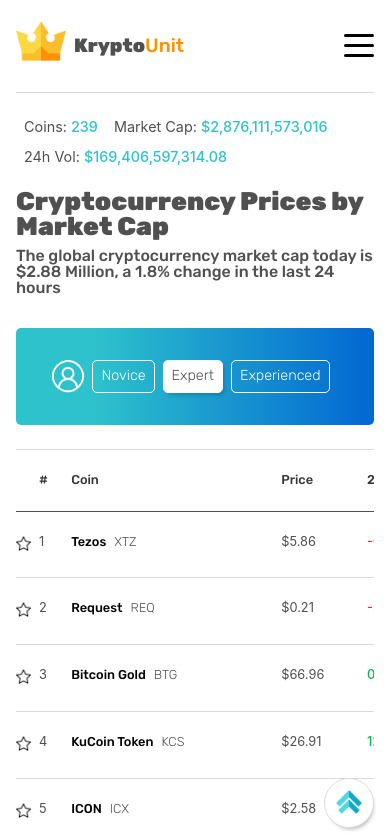
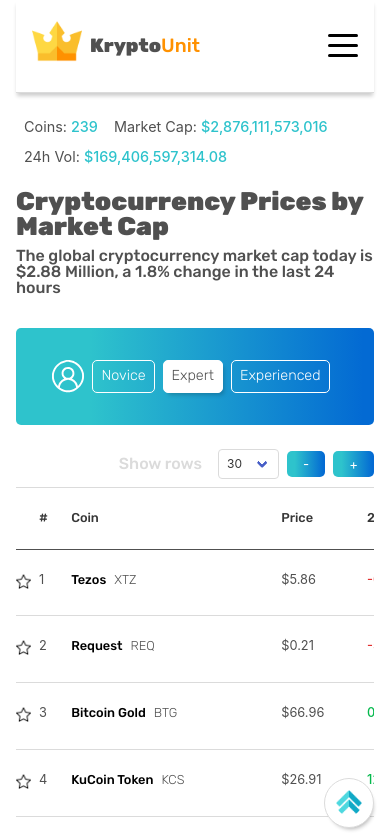
Before and after one commit to regola-Tacens/krypto-unit, a React (Create React App) app: page / in a window 390 px wide. Shown: the top 837 px of the page. Built offline with nearby package versions, Linux system fonts and the light colour scheme.

Commit message:
added page selector at the top fo the currency list

```diff
--- a/src/Home/CurrencyItem.js
+++ b/src/Home/CurrencyItem.jsx
@@ -4,6 +4,7 @@
 
 const CurrencyItem = ({ currencies, isNovice, isExpert, page, rows }) => {
   return (
+    // List of currencies on screen, the number of currencies depends on the selected value of 'rows'
     <>
       {currencies.map((currency, index) => {
 
--- a/src/Home/Home.jsx
+++ b/src/Home/Home.jsx
@@ -5,7 +5,7 @@
 import UserLevel from "./UserLevel";
 import currenciesData from "../data/coinmarket_app_20211115.json";
 import globalMarketCap from "../utils/globalMktCalculator";
-import ScrollUp from "./ScrollUp";
+import ScrollUp from "../utils/ScrollUp";
 import PageSelector from "./PageSelector";
 import HeaderInfos from "./HeaderInfos";
 
@@ -202,6 +202,12 @@
         isExpert={isExpert}
         isExperienced={isExperienced}
       />
+      <PageSelector
+        handleSelectRow={handleSelectRow}
+        handlePreviousPage={handlePreviousPage}
+        handleNextPage={handleNextPage}
+        numberOfCurrencies={currenciesData.RECORDS.length}
+      />
       <CurrenciesList
         sortedCurrencies={sortedCurrencies}
         isNovice={isNovice}
@@ -223,6 +229,7 @@
         handleSelectRow={handleSelectRow}
         handlePreviousPage={handlePreviousPage}
         handleNextPage={handleNextPage}
+        numberOfCurrencies={currenciesData.RECORDS.length}
       />
     </div>
   );
--- a/src/Home/HomeTitle.jsx
+++ b/src/Home/HomeTitle.jsx
@@ -6,7 +6,6 @@
     <div className="mainTitle">
       <h1 className="mainTitle__hero">Cryptocurrency Prices by Market Cap</h1>
       <p className="mainTitle__baseline">The global cryptocurrency market cap today is ${globalMarketCap} Million, a 1.8% change in the last 24 hours</p>
-      {/* <div>Highlight</div> */}
     </div>
   )
 }
--- a/src/Home/PageSelector.jsx
+++ b/src/Home/PageSelector.jsx
@@ -1,5 +1,5 @@
 
-const PageSelector = ({ handleSelectRow, handlePreviousPage, handleNextPage }) => {
+const PageSelector = ({ handleSelectRow, handlePreviousPage, handleNextPage, numberOfCurrencies }) => {
   return (
     <div className="home__btnContainer">
     <label className="home__btnContainer__showRows" htmlFor="currencyQuantity">Show rows</label>
@@ -8,6 +8,7 @@
           <option value="30">30</option>
           <option value="50">50</option>
           <option value="100">100</option>
+          <option value={numberOfCurrencies}>All</option>
         </select>
       </div>
       <button className="home__btnContainer__pageButton" onClick={handlePreviousPage}>-</button>
--- a/src/Home/ScrollUp.jsx
+++ /dev/null
@@ -1,13 +0,0 @@
-import upArrow from '../assets/img/up-chevron.png'
-
-const ScrollUp = () => {
-
-  const scrollUp = () => {
-    window.scrollTo({ top: 0, behavior :'smooth'});
-  }
-  return(
-    <img className="scrollUp" src={upArrow} alt="scroll up" onClick={scrollUp}/>
-  )
-}
-
-export default ScrollUp;
--- a/src/Home/UserLevel.jsx
+++ b/src/Home/UserLevel.jsx
@@ -3,7 +3,6 @@
 const UserLevel = ({onNoviceBtn, onExpertBtn, onExperiencedBtn, isNovice, isExpert, isExperienced}) => {
   return (
     <div className="level">
-      {/* <p className="level__expertise">Please choose your level of expertise</p> */}
       <img className="level__userIcon" src={user} alt="user level" />
       <div className={ isNovice ? "level__levelBtn level__levelBtn--active" : "level__levelBtn"} onClick={onNoviceBtn}>Novice</div>
       <div className={ isExpert ? "level__levelBtn level__levelBtn--active" : "level__levelBtn"} onClick={onExpertBtn}>Expert</div>
--- a/src/Home/index.scss
+++ b/src/Home/index.scss
@@ -1,45 +1,45 @@
-@use 'src/styles/vars';
+@use "src/styles/vars";
 
 .home {
   padding: 1.5rem;
   margin-top: 5rem;
-  &__btnContainer{
+  &__btnContainer {
     display: flex;
     justify-content: flex-end;
     align-items: center;
+    margin-bottom: 0.5rem;
 
-    &__pageButton{
-      margin: 0.5rem;
+    &__pageButton {
+      margin-left: 0.5rem;
       color: white;
       border-radius: 5px;
       border: none;
-      padding:0.3rem 1.5rem;
+      padding: 0.3rem 1rem;
       background: vars.$blueGradient;
     }
-    &__showRows{
-      font-family: 'Rubik', sans-serif;
+    &__showRows {
+      font-family: "Rubik", sans-serif;
       color: vars.$lightGrey;
-      margin-right:1rem;
+      margin-right: 1rem;
     }
   }
 }
 
 .mainTitle {
-  margin-top:1rem;
+  margin-top: 1rem;
   &__hero {
     margin-bottom: 0.5rem;
   }
   &__baseline {
     font-weight: 400;
-    font-size:1rem;
-    font-family: 'Rubik', sans-serif;
-    // margin-bottom: 0.5rem;
+    font-size: 1rem;
+    font-family: "Rubik", sans-serif;
   }
 }
 
 .level {
   position: relative;
-  background: linear-gradient(90deg, #2EC3CC 20.71%, #036AD3 97%);
+  background: linear-gradient(90deg, #2ec3cc 20.71%, #036ad3 97%);
   display: inline-flex;
   align-items: center;
   justify-content: center;
@@ -47,16 +47,16 @@
   border-radius: 5px;
   margin: 2rem 0rem;
   &__userIcon {
-    margin-right:1rem;
+    margin-right: 1rem;
   }
   &__levelBtn {
     font-size: 0.9rem;
-    font-family: 'Rubik', sans-serif;
+    font-family: "Rubik", sans-serif;
     font-weight: 300;
-    border:1px solid white;
+    border: 1px solid white;
     color: white;
     padding: 0.5rem;
-    margin-right:1rem;
+    margin-right: 1rem;
     border-radius: 5px;
     transform: translateY(0px);
     transition: 0.3s transform ease-in-out;
@@ -64,7 +64,7 @@
       background-color: white;
       color: vars.$darkGrey;
       font-weight: 400;
-      box-shadow: 3px 4px 4px -2px rgba(0,0,0,0.2);
+      box-shadow: 3px 4px 4px -2px rgba(0, 0, 0, 0.2);
     }
   }
   &__levelBtn:hover {
@@ -73,9 +73,9 @@
     transition: 0.3s transform ease-in-out;
   }
   &__userIcon {
-    width:2rem;
+    width: 2rem;
   }
-  &__expertise{
+  &__expertise {
     color: white;
     position: absolute;
     top: 0.5rem;
@@ -83,34 +83,13 @@
   }
 }
 
-.scrollUp{
-  cursor: pointer;
-  right: 1rem;
-  bottom: 1rem;
-  position: fixed;
-  width:50px;
-  border: 1px solid vars.$lightGrey;
-  background-color: white;
-  padding: 0.7rem;
-  border-radius: 50px;
-  box-shadow: 2px 4px 4px -3px rgba(0,0,0,0.3);
-  transform: translateY(0px);
-  transition: 0.3s transform ease-in-out;
-}
-
-.scrollUp:hover{
-  transform: translateY(-6px);
-  transition: 0.3s transform ease-in-out;
-
-}
-
-.headerInfos{
+.headerInfos {
   font-size: 0.9rem;
   display: flex;
   align-items: center;
   flex-wrap: wrap;
-  &__item{
-    margin:0.5rem;
+  &__item {
+    margin: 0.5rem;
   }
   &__item span {
     font-weight: 500;
@@ -118,39 +97,37 @@
   }
 }
 
-
-@media screen and (max-width:450px) {
-.home{
+@media screen and (max-width: 450px) {
+  .home {
     margin: 0 auto;
-  margin-top:6rem;
-  padding:0rem;
+    margin-top: 6rem;
+    padding: 0rem;
   }
-.level{
+  .level {
     width: 100%;
     padding: 2rem 1rem;
-  &__levelBtn{
-    margin-right:0.5rem;
+    &__levelBtn {
+      margin-right: 0.5rem;
       font-weight: 300;
     }
-  &__userIcon{
-    margin-right:0.5rem;
+    &__userIcon {
+      margin-right: 0.5rem;
     }
-  &__expertise{
+    &__expertise {
       left: 4rem;
     }
   }
 
   .mainTitle {
-  margin-top:1rem;
+    margin-top: 1rem;
     &__hero {
-    font-size:1.6rem;
+      font-size: 1.6rem;
       margin-bottom: 0.5rem;
     }
     &__baseline {
       font-weight: 400;
-    font-size:1rem;
-    font-family: 'Rubik', sans-serif;
-    // margin-bottom: 0.5rem;
+      font-size: 1rem;
+      font-family: "Rubik", sans-serif;
     }
   }
 }
--- a/src/Home/table.scss
+++ b/src/Home/table.scss
@@ -6,7 +6,7 @@
 }
 
 .currenciesTable {
-  font-size:0.9rem;
+  font-size: 0.9rem;
   width: 100%;
   margin: 0 auto;
   &__symbol {
@@ -44,15 +44,11 @@
   }
 }
 
-// .col {
-//   min-width: auto;
-//   max-width: auto;
-// }
-.col15{
+.col15 {
   min-width: 15px;
   max-width: 15px;
 }
-.col25{
+.col25 {
   min-width: 25px;
   max-width: 25px;
 }
@@ -72,15 +68,15 @@
   min-width: 200px;
   max-width: 200px;
 }
-.col150{
+.col150 {
   min-width: 150px;
   max-width: 150px;
 }
-.col125{
+.col125 {
   min-width: 120px;
   max-width: 120px;
 }
-.col100{
+.col100 {
   min-width: 100px;
   max-width: 100px;
 }
@@ -92,9 +88,9 @@
 tr {
   border-bottom: 0.5px solid vars.$lightGrey;
 }
-thead > tr{
+thead > tr {
   border-top: 1px solid vars.$lightGrey;
-  border-bottom:1px solid vars.$darkGrey;
+  border-bottom: 1px solid vars.$darkGrey;
 }
 
 td,
@@ -107,14 +103,13 @@
   font-weight: 500;
   cursor: pointer;
   &__text {
-    // position: relative;
     display: inline-block;
-    padding-right:1rem;
+    padding-right: 1rem;
   }
   &__text:hover {
     color: vars.$lightBlue;
   }
-  &__index{
+  &__index {
     text-align: left;
     padding: 0rem 0.5rem;
   }
@@ -147,8 +142,8 @@
   width: 75%;
 }
 
-@media screen and (max-width:1300px){
-  .currenciesTable{
-    font-size:0.8rem;
+@media screen and (max-width: 1300px) {
+  .currenciesTable {
+    font-size: 0.8rem;
   }
 }
--- a/src/NavBar/index.scss
+++ b/src/NavBar/index.scss
@@ -1,6 +1,7 @@
 @use "src/styles/vars";
 
 .header {
+  box-shadow: 0px 4px 4px -1px rgba(0, 0, 0, 0.2);
   z-index: 5;
   position: fixed;
   top: 0px;
@@ -35,7 +36,7 @@
     }
     &__buttons {
       display: flex;
-      font-size:0.9rem;
+      font-size: 0.9rem;
     }
   }
   &__userSpecs {
@@ -46,7 +47,7 @@
     }
     &__subscribe {
       background: vars.$blueGradient;
-      font-size: 0.9rem;;
+      font-size: 0.9rem;
       padding: 0.5rem 1rem;
       border-radius: 5px;
       margin-left: 0.5rem;
@@ -65,39 +66,37 @@
 .burger {
   display: none;
 }
-.menuBtn{
+.menuBtn {
   position: relative;
-  font-family: 'Rubik', sans-serif;
+  font-family: "Rubik", sans-serif;
   font-weight: 300;
   cursor: pointer;
 }
 
-.menuBtn:hover:after{
+.menuBtn:hover:after {
   position: absolute;
-  content:'';
-  left:0px;
-  bottom:-4px;
-  height:2px;
-  width:0%;
+  content: "";
+  left: 0px;
+  bottom: -4px;
+  height: 2px;
+  width: 0%;
   background: vars.$blueGradient;
   animation: line 0.1s linear forwards;
 }
 @keyframes line {
   from {
-    left:50%;
-    width:0%;
+    left: 50%;
+    width: 0%;
   }
   to {
-    left:5%;
-    width:90%;
+    left: 5%;
+    width: 90%;
   }
 }
 
-
-
 @media screen and (max-width: 1000px) {
   .header {
-    padding: 1rem 0rem;
+    padding: 1rem 1rem;
     flex-wrap: wrap;
     // width: 90%;
     &__navbar {
@@ -123,7 +122,7 @@
     cursor: pointer;
   }
 
-  .burger__background{
+  .burger__background {
     display: none;
   }
 
@@ -174,13 +173,13 @@
   }
 
   .burger--open {
-    z-index:50;
+    z-index: 50;
     position: absolute;
-    display:flex;
+    display: flex;
     flex-direction: column;
     justify-content: center;
     align-items: center;
-    right: - 1rem;
+    right: -1rem;
     top: 0px;
     width: 100vw;
     height: 101vh;
@@ -193,20 +192,19 @@
     animation-name: moveUp;
   }
 
-  .burgerCoins{
-    z-index:201;
-    font-size:1.5rem;
-    color:white;
+  .burgerCoins {
+    z-index: 201;
+    font-size: 1.5rem;
+    color: white;
   }
-
 }
 
 @keyframes moveUp {
   from {
-    top:100vh;
+    top: 100vh;
   }
 
   to {
-    top:0vh;
+    top: 0vh;
   }
 }
--- /dev/null
+++ b/src/utils/ScrollUp.jsx
@@ -0,0 +1,17 @@
+import upArrow from "../assets/img/up-chevron.png";
+
+const ScrollUp = () => {
+  const scrollUp = () => {
+    window.scrollTo({ top: 0, behavior: "smooth" });
+  };
+  return (
+    <img
+      className="scrollUp"
+      src={upArrow}
+      alt="scroll up"
+      onClick={scrollUp}
+    />
+  );
+};
+
+export default ScrollUp;
```
Also changed, not shown: src/Home/HeaderInfos.jsx (+23 -14 lines), src/styles/index.scss (+34 -17 lines). Lines whose indentation alone changed are shown as unchanged.
